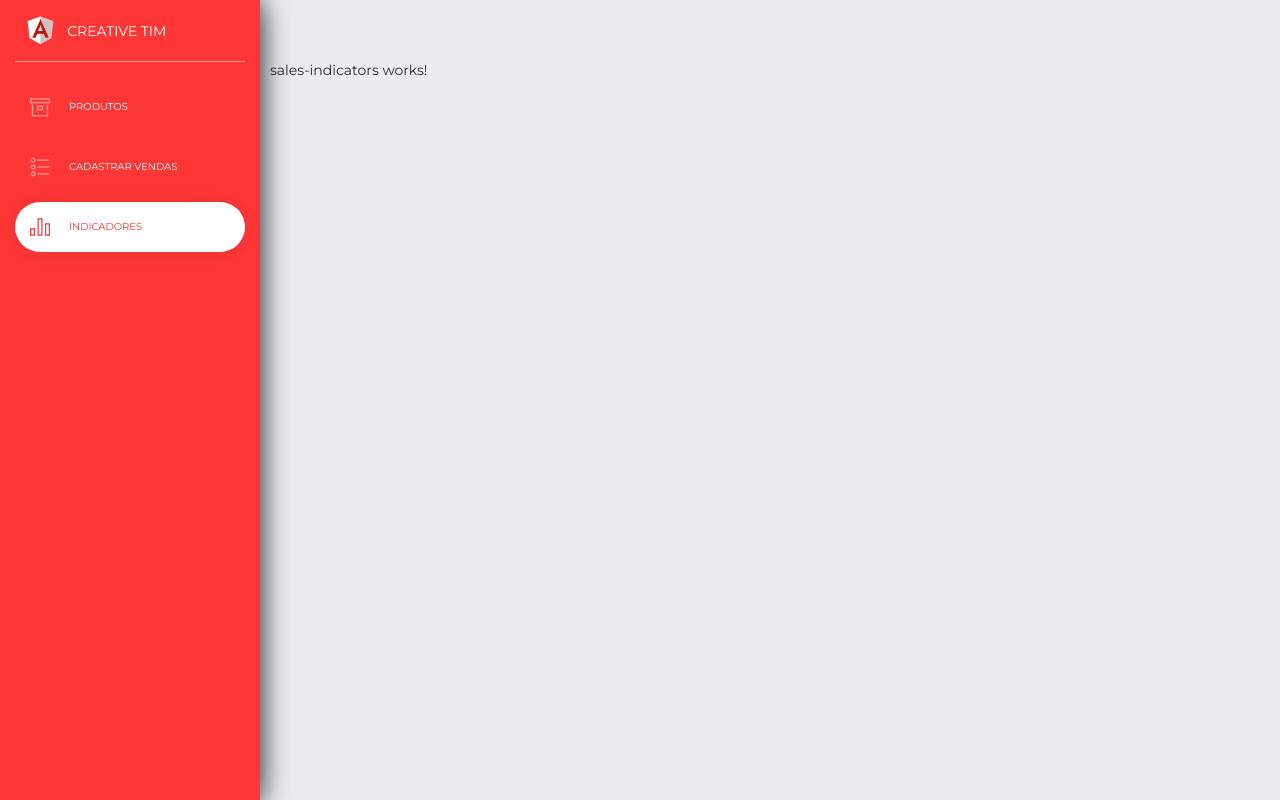
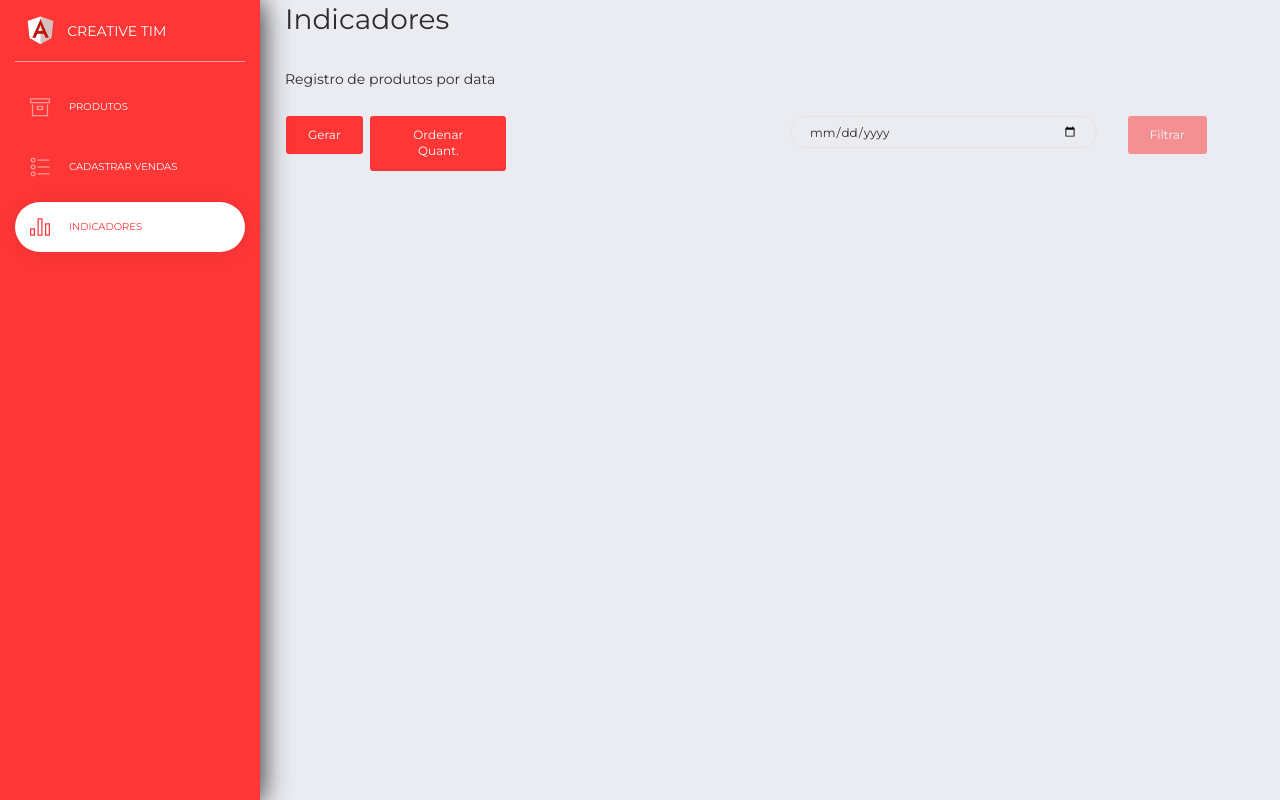
Before and after one commit to EstevamBruno/indicators, an Angular app: page /indicadores in a window 1280 px wide. Built offline with nearby package versions, Linux system fonts and the light colour scheme; data requests are answered from the project's data file.

Commit message:
Adicionando marcacao e tags html para estruturar os indicadores de produtos e vendas

```diff
--- a/src/app/feature-module/indicators/indicators.component.html
+++ b/src/app/feature-module/indicators/indicators.component.html
@@ -1,3 +1,16 @@
-<p style="margin-top: 60px">
-  sales-indicators works!
-</p>
+<div class="container">
+  <div class="row">
+    <div class="col">
+      <app-product-indicator-list [productsByDate]="productsByDate"
+                                  [registerDateIndicatorProduct]="registerDateIndicatorProduct"
+                                  (generateIndicatorsEventEmitter)="executeIndicatorProductByRegisterDate()"
+                                  (filterProductByDateEventEmitter)="prepareProductsByDate($event)">
+      </app-product-indicator-list>
+    </div>
+  </div>
+  <div class="row">
+    <div class="col">
+
+    </div>
+  </div>
+</div>
```
